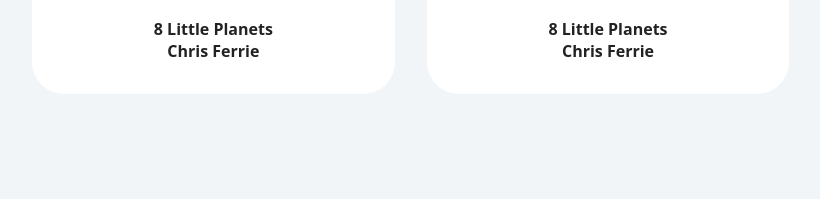
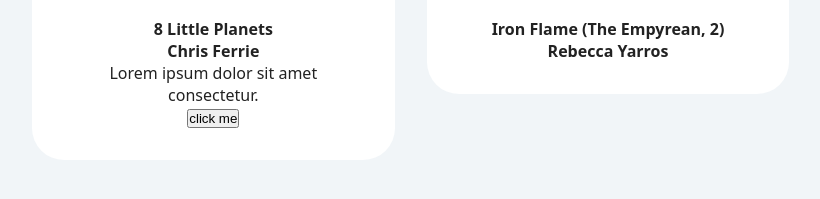
Before and after one commit to ShubhamSatyabola/React-tutorial, a React app: page / in a window 1280 px wide. Shown: the part 339-538 px from the top of the page, without its empty margins (32-852 px from the left). Built offline with nearby package versions, Linux system fonts and the light colour scheme.

Commit message:
props and childrean prop

```diff
--- a/src/index.css
+++ b/src/index.css
@@ -18,6 +18,7 @@
 @media screen and (min-width:768px) {
     .booklist{
         grid-template-columns: repeat(3,1fr);
+        align-items: start;
     }
 }
 .book{
--- a/src/index.js
+++ b/src/index.js
@@ -3,62 +3,54 @@
 
 import './index.css'
  //first project
-const author = "Chris Ferrie";
-const title = "8 Little Planets";
-const img = "https://images-na.ssl-images-amazon.com/images/I/91JFjdT4WCL._AC_UL600_SR600,400_.jpg";
+const firstBook = {
+  author : "Chris Ferrie",
+  title : "8 Little Planets",
+  img : "https://images-na.ssl-images-amazon.com/images/I/91JFjdT4WCL._AC_UL600_SR600,400_.jpg"
+}
+const secondBook = {
+  author: "Rebecca Yarros",
+  title: "Iron Flame (The Empyrean, 2) ",
+  img: "https://images-na.ssl-images-amazon.com/images/I/91ke43dIxkL._AC_UL600_SR600,400_.jpg",
+};
+// const author = "Chris Ferrie";
+// const title = "8 Little Planets";
+// const img = "https://images-na.ssl-images-amazon.com/images/I/91JFjdT4WCL._AC_UL600_SR600,400_.jpg";
 const BookList = () => {
   return (
     <section className="booklist">
-      <Book author={author} title={title} img={img} />
-      <Book author={author} title={title} img={img} />
+      <Book author={firstBook.author} title={firstBook.title} img={firstBook.img} >
+        <p>Lorem ipsum dolor sit amet consectetur.</p>
+        <button>click me</button>
+      </Book>
+      <Book author={secondBook.author} title={secondBook.title} img={secondBook.img} />
     </section>
   );
 }
 
-//approach1 which includes nesting of multiple component
+//----> Using props to make things dynamic
 
-// const Book = () => {
-//   return <article className='book'>
-//     <Image/>
-//     <Title/>
-//     <Author/>
-//   </article>
-// }
+//--->approach 1
 
-// const Image = () => (
-//   <img
-//     src="https://images-na.ssl-images-amazon.com/images/I/91JFjdT4WCL._AC_UL600_SR600,400_.jpg"
-//     alt="8 Little Planets"
-//   />
-// );
-// const Title = () => <h2>8 Little Planets</h2>;
-
-// const Author = () => {
-//   return <h4>Chris Ferrie</h4>;
-// }
-
-// approach 2
-// const Book = () => {
+// const Book = (props) => {
 //   return (
 //     <article className="book">
-//       <img
-//         src="https://images-na.ssl-images-amazon.com/images/I/91JFjdT4WCL._AC_UL600_SR600,400_.jpg"
-//         alt="8 Little Planets"
-//       />
-//       <h2>8 Little Planets</h2>
-//       <h4>Chris Ferrie</h4>
+//       <img src={props.img} alt={props.title} />
+//       <h2>{props.title}</h2>
+//       <h4>{props.author}</h4>
 //     </article>
 //   );
 // };
 
-//----> Using props to make things dynamic
-
-const Book = (props) => {
+// --> approach 2 to use props by destructuring the prop object
+const Book = ({ img, author, title, children}) => {
+  // const { img, author, title } = props;
   return (
     <article className="book">
-      <img src={props.img} alt={props.title} />
-      <h2>{props.title}</h2>
-      <h4>{props.author}</h4>
+      <img src={img} alt={title} />
+      <h2>{title}</h2>
+      <h4>{author}</h4>
+      {children}
     </article>
   );
 };
```
